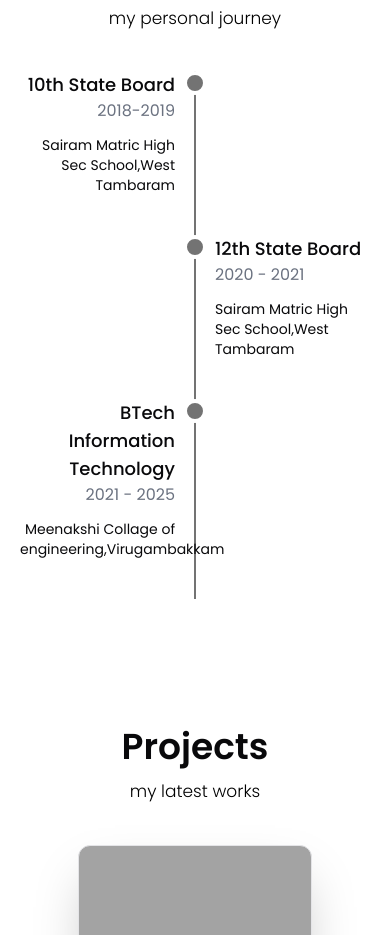
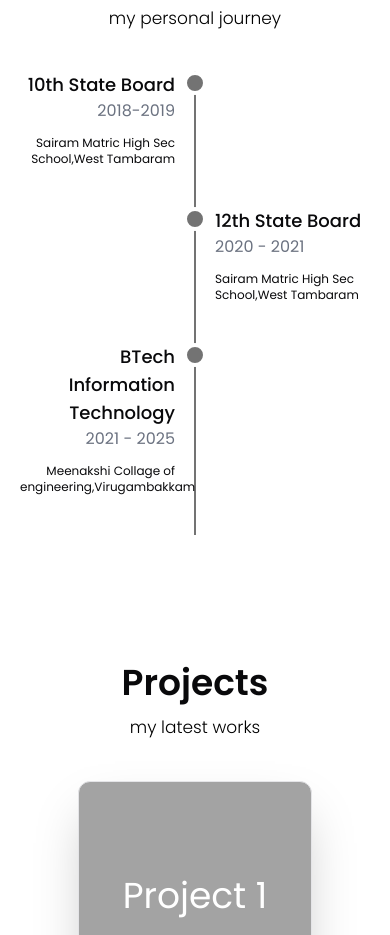
Before and after one commit to AfrithHussain/afrith-portfolio, a React (Vite) app: page / in a window 390 px wide. Shown: the part 2280-3215 px from the top of the page. Built offline with nearby package versions, Linux system fonts and the light colour scheme.

Commit message:
updated icons 1ukvbdyivbsdd n

```diff
--- a/src/pages/Education.jsx
+++ b/src/pages/Education.jsx
@@ -32,7 +32,7 @@ function Education() {
             <div className="w-full px-5">
               <h3 className="font-[450] text-lg ">{event.title}</h3>
               <span className="text-gray-500  ">{event.date}</span>
-              <p className="mt-3 text-sm ">{event.description}</p>
+              <p className="mt-3 text-xs md:text-sm ">{event.description}</p>
             </div>
           </div>
 
```
